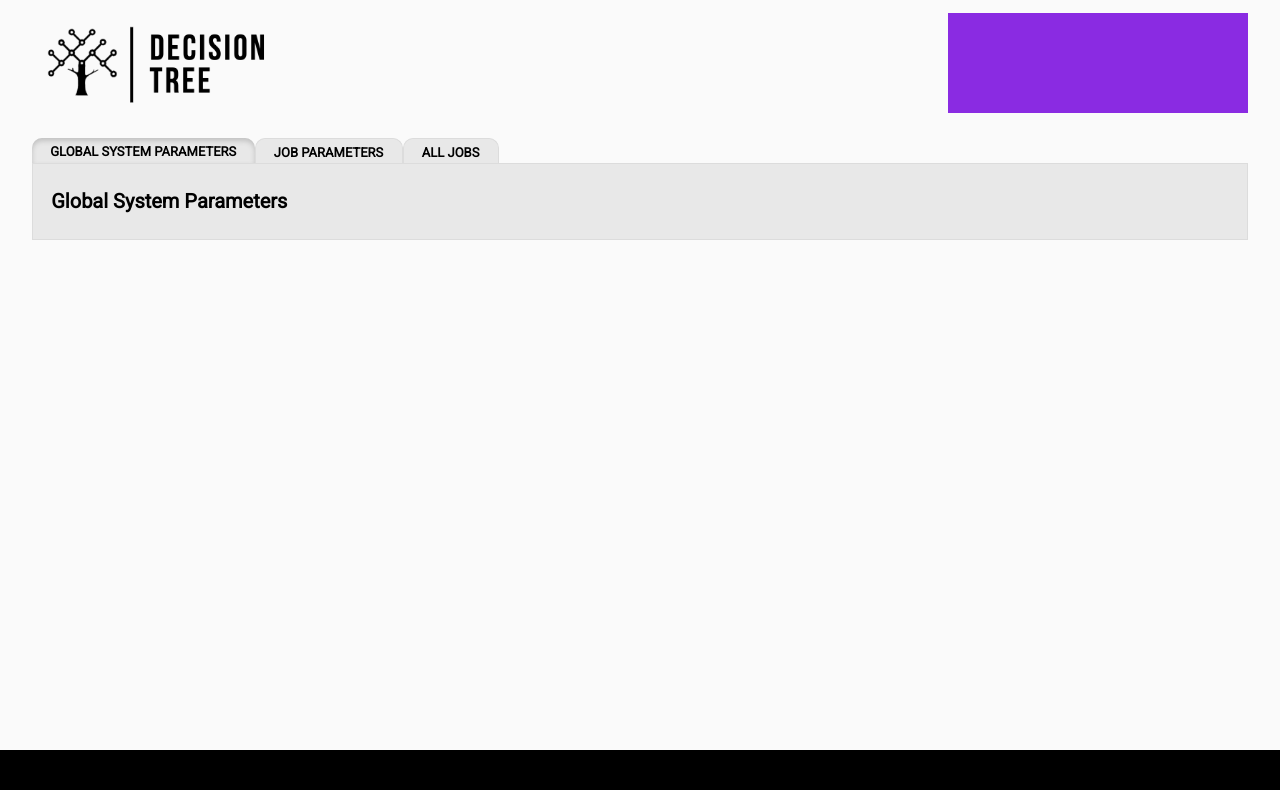
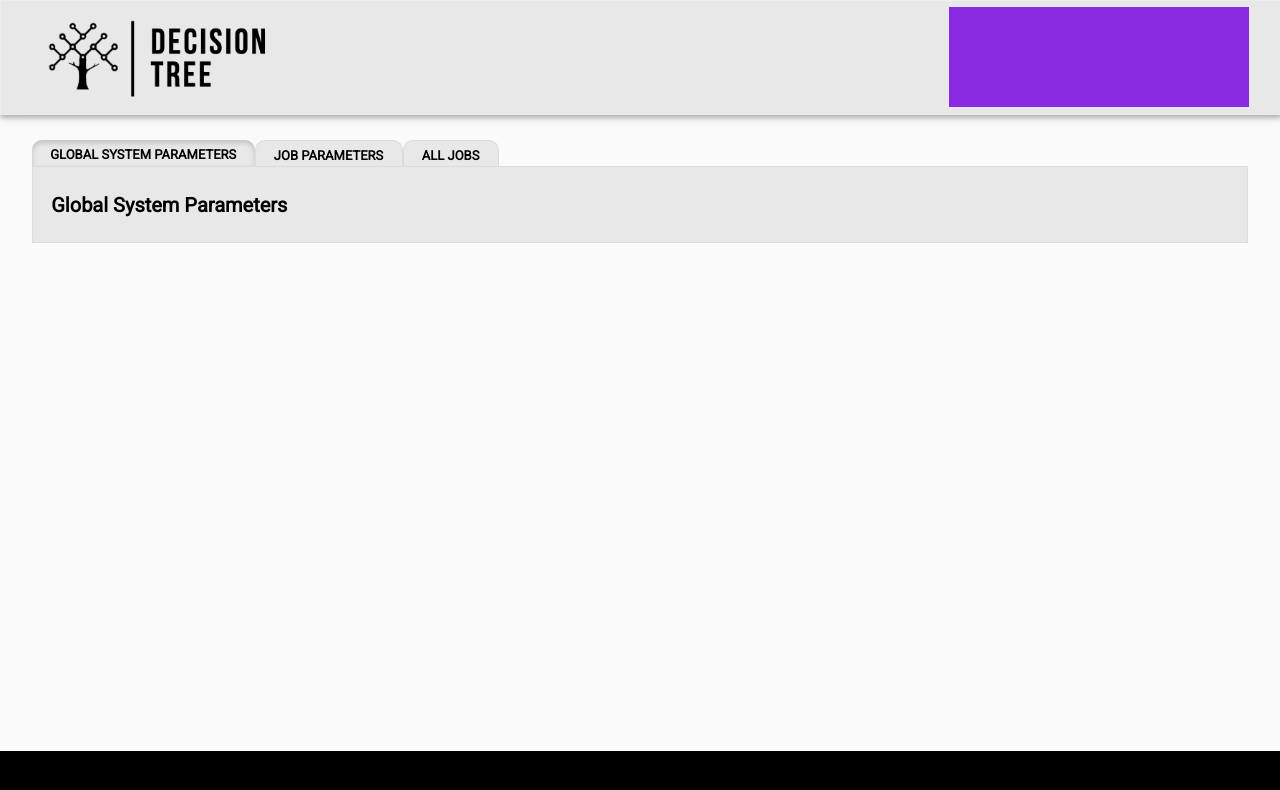
Before and after one commit to elisabethp/decision-tree, an Angular app: page / in a window 1280 px wide. Shown: the top 790 px of the page. Built offline with nearby package versions, Linux system fonts and the light colour scheme.

Commit message:
header with dropshadow reflected in this commit (omitted in last one) + new padding settings

```diff
--- a/src/app/app.component.css
+++ b/src/app/app.component.css
@@ -8,10 +8,12 @@
 #header {
     display: flex;
     justify-content: space-between;
-    background-color: C4C4C4;
+    background-color: #E8E8E8;
     width: calc(100% - 5%);
     height: 100px;
-    padding: 1% 2.5%;
+    padding: 0.5% 2.5%;
+    box-shadow: 0 2px 10px rgba(0, 0, 0, .16), 0 2px 5px rgba(0, 0, 0, .26);
+	border: 1px solid #eee;
 }
 
 #app-graphic-wrapper {
@@ -32,7 +34,7 @@
 #main-content-wrapper {
     background-color: C4C4C4;
     height: 100%;
-    padding: 1% 2.5%;
+    padding: 2% 2.5%;
 }
 
 #main-content {
--- a/src/app/page-tab/page-tab.component.css
+++ b/src/app/page-tab/page-tab.component.css
@@ -17,7 +17,7 @@
 }
 
 .page-tab  {
-    padding-top: 0.2%;
+    padding-top: 0.3%;
     padding-bottom: 0.2%;
     border-radius: 10px 10px 0 0;
     background-color: #E8E8E8;
```
